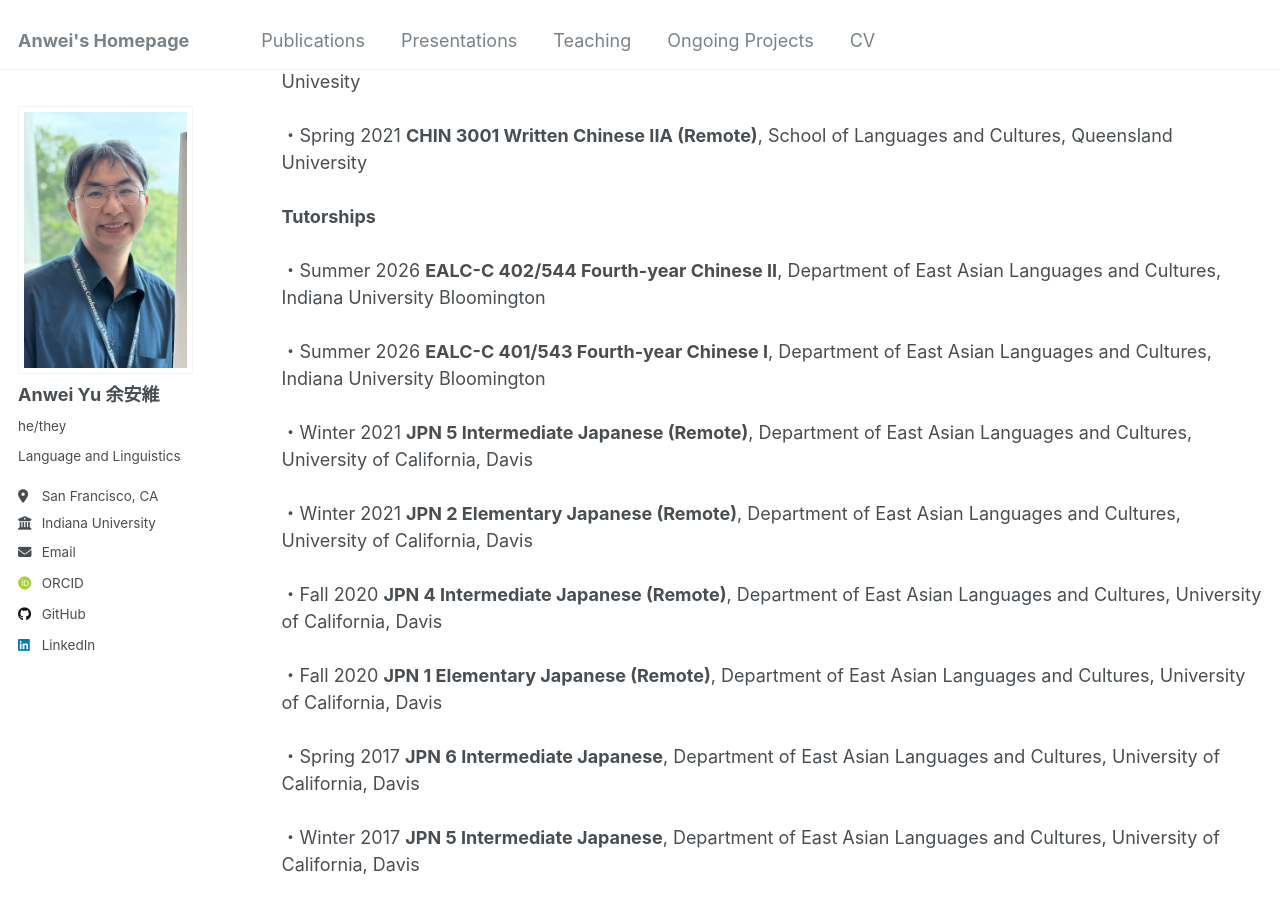
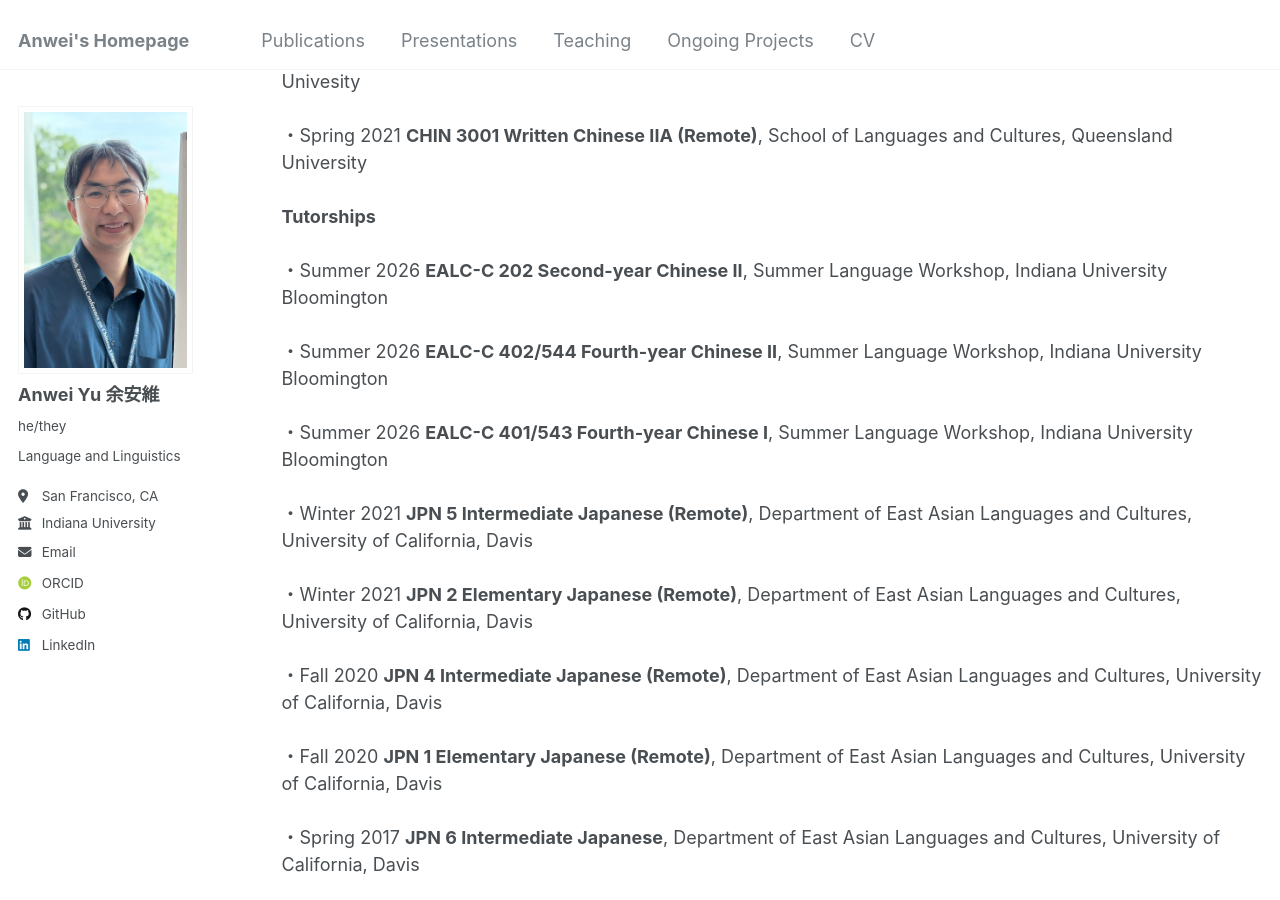
Before and after one commit to anweiyu/anweiyu.github.io, a Jekyll site: the page built from _pages/teaching.html, in a window 1280 px wide and 900 px high, scrolled down 539 px. Built offline with Jekyll 4.4.1, drawn with Linux system fonts in a browser that asks for light colours; some web fonts are replaced.

Commit message:
Update teaching.html

```diff
--- a/_pages/teaching.html
+++ b/_pages/teaching.html
@@ -14,8 +14,9 @@ author_profile: true
 ・Spring 2021 <strong>CHINESE 102 First-Year Chinese II (Remote)</strong>, Department of Asian & Middle Eastern Studies, Duke Univesity<br><br>
 ・Spring 2021 <strong>CHIN 3001 Written Chinese IIA (Remote)</strong>, School of Languages and Cultures, Queensland University<br><br>
 <strong>Tutorships</strong><br><br>
-・Summer 2026 <strong>EALC-C 402/544 Fourth-year Chinese II</strong>, Department of East Asian Languages and Cultures, Indiana University Bloomington<br><br>
-・Summer 2026 <strong>EALC-C 401/543 Fourth-year Chinese I</strong>, Department of East Asian Languages and Cultures, Indiana University Bloomington<br><br>
+・Summer 2026 <strong>EALC-C 202 Second-year Chinese II</strong>, Summer Language Workshop, Indiana University Bloomington<br><br>
+・Summer 2026 <strong>EALC-C 402/544 Fourth-year Chinese II</strong>, Summer Language Workshop, Indiana University Bloomington<br><br>
+・Summer 2026 <strong>EALC-C 401/543 Fourth-year Chinese I</strong>, Summer Language Workshop, Indiana University Bloomington<br><br>
 ・Winter 2021 <strong>JPN 5 Intermediate Japanese (Remote)</strong>, Department of East Asian Languages and Cultures, University of California, Davis<br><br>
 ・Winter 2021 <strong>JPN 2 Elementary Japanese (Remote)</strong>, Department of East Asian Languages and Cultures, University of California, Davis<br><br>
 ・Fall 2020 <strong>JPN 4 Intermediate Japanese (Remote)</strong>, Department of East Asian Languages and Cultures, University of California, Davis<br><br>
```
